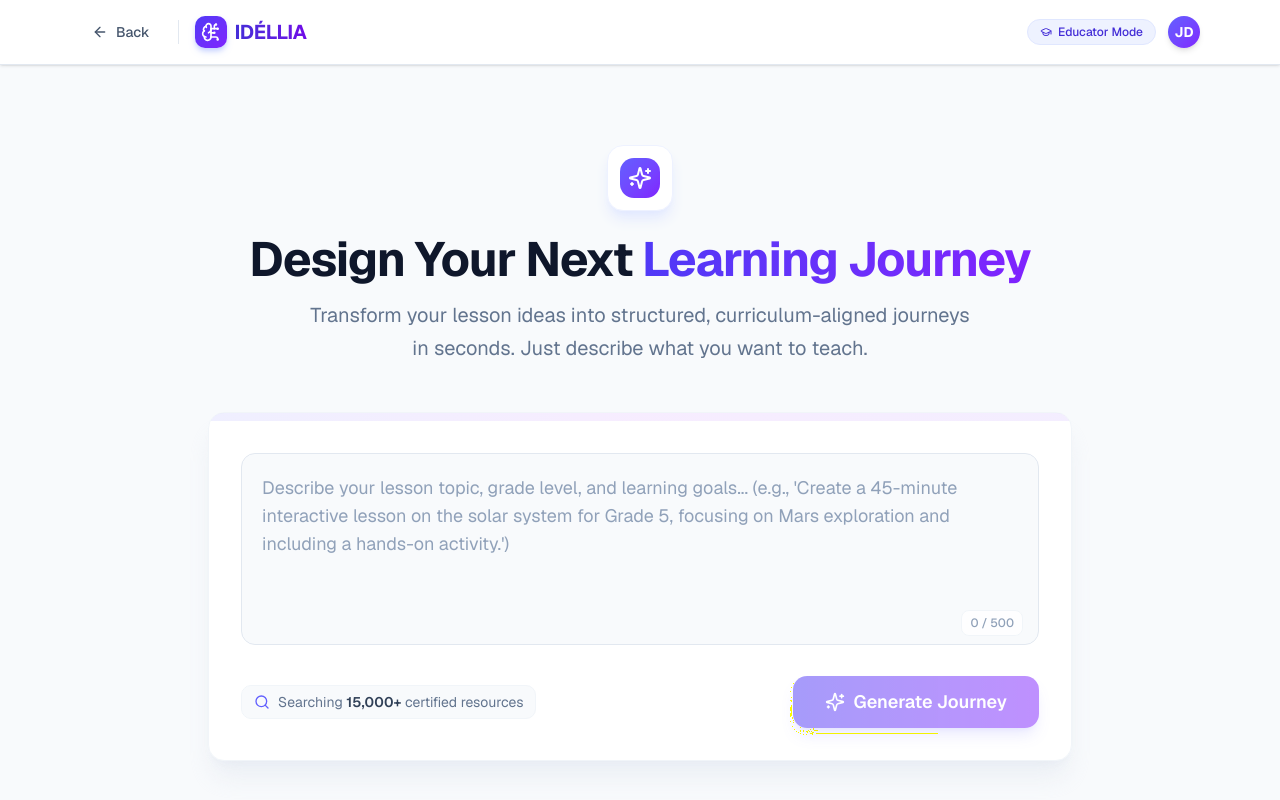
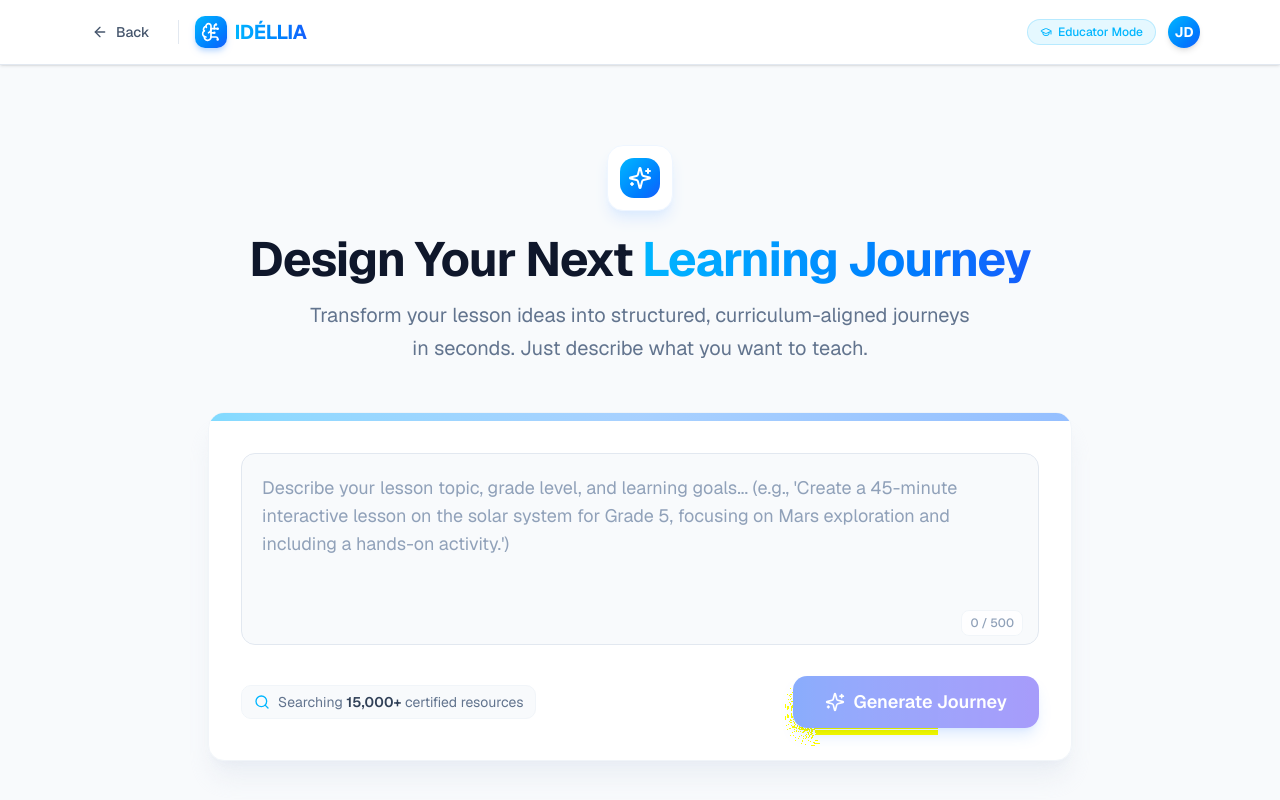
Before and after one commit to abdoulayebinta/skolia, a Next.js app in the folder frontend/: page /educator in a window 1280 px wide. Shown: the top 800 px of the page. Built offline with nearby package versions, Linux system fonts and the light colour scheme.

Commit message:
Auto-save: 2026-01-31 05:14:41

```diff
--- a/frontend/app/educator/page.tsx
+++ b/frontend/app/educator/page.tsx
@@ -45,20 +45,20 @@ export default function EducatorBuilder() {
             </Button>
             <div className="h-6 w-px bg-slate-200 hidden sm:block"></div>
             <div className="flex items-center gap-2 hidden sm:flex">
-              <div className="w-8 h-8 rounded-lg bg-gradient-to-br from-indigo-600 to-violet-600 flex items-center justify-center shadow-md shadow-indigo-200">
+              <div className="w-8 h-8 rounded-lg bg-gradient-to-br from-[#00b6ff] to-blue-600 flex items-center justify-center shadow-md shadow-blue-200">
                 <BrainCircuit className="w-5 h-5 text-white" />
               </div>
-              <span className="font-bold text-xl tracking-tight bg-clip-text text-transparent bg-gradient-to-r from-indigo-700 to-violet-700">
+              <span className="font-bold text-xl tracking-tight bg-clip-text text-transparent bg-gradient-to-r from-[#00b6ff] to-blue-600">
                 IDÉLLIA
               </span>
             </div>
           </div>
           <div className="flex items-center gap-3">
-            <div className="hidden sm:flex items-center px-3 py-1 bg-indigo-50 text-indigo-700 rounded-full text-xs font-medium border border-indigo-100">
+            <div className="hidden sm:flex items-center px-3 py-1 bg-[#00b6ff]/10 text-[#00b6ff] rounded-full text-xs font-medium border border-[#00b6ff]/20">
               <GraduationCap className="w-3 h-3 mr-1.5" />
               Educator Mode
             </div>
-            <div className="w-8 h-8 rounded-full bg-gradient-to-br from-indigo-500 to-violet-600 text-white flex items-center justify-center text-sm font-bold shadow-md">
+            <div className="w-8 h-8 rounded-full bg-gradient-to-br from-[#00b6ff] to-blue-600 text-white flex items-center justify-center text-sm font-bold shadow-md">
               JD
             </div>
           </div>
@@ -69,13 +69,13 @@ export default function EducatorBuilder() {
 
         {/* Hero Section */}
         <div className="text-center mb-12 animate-fade-in-up">
-          <div className="inline-flex items-center justify-center p-3 rounded-2xl bg-white shadow-lg shadow-indigo-100 mb-6 border border-indigo-50">
-            <div className="w-10 h-10 rounded-xl bg-gradient-to-br from-indigo-500 to-violet-600 flex items-center justify-center text-white">
+          <div className="inline-flex items-center justify-center p-3 rounded-2xl bg-white shadow-lg shadow-blue-100 mb-6 border border-blue-50">
+            <div className="w-10 h-10 rounded-xl bg-gradient-to-br from-[#00b6ff] to-blue-600 flex items-center justify-center text-white">
               <Sparkles className="w-6 h-6" />
             </div>
           </div>
           <h1 className="text-4xl sm:text-5xl font-bold text-slate-900 mb-4 tracking-tight">
-            Design Your Next <span className="text-transparent bg-clip-text bg-gradient-to-r from-indigo-600 to-violet-600">Learning Journey</span>
+            Design Your Next <span className="text-transparent bg-clip-text bg-gradient-to-r from-[#00b6ff] to-blue-600">Learning Journey</span>
           </h1>
           <p className="text-slate-500 text-lg sm:text-xl max-w-2xl mx-auto leading-relaxed">
             Transform your lesson ideas into structured, curriculum-aligned journeys in seconds.
@@ -85,7 +85,7 @@ export default function EducatorBuilder() {
 
         {/* Input Card */}
         <div className="bg-white rounded-2xl shadow-xl shadow-slate-200/60 border border-slate-100 overflow-hidden animate-fade-in-up delay-100">
-          <div className="p-1 bg-gradient-to-r from-indigo-500 via-purple-500 to-violet-500 opacity-10"></div>
+          <div className="p-1 bg-gradient-to-r from-[#00b6ff] via-blue-400 to-blue-500 opacity-50"></div>
 
           <div className="p-6 sm:p-8">
             <div className="relative mb-6">
@@ -93,7 +93,7 @@ export default function EducatorBuilder() {
                 value={prompt}
                 onChange={(e) => setPrompt(e.target.value)}
                 placeholder="Describe your lesson topic, grade level, and learning goals... (e.g., 'Create a 45-minute interactive lesson on the solar system for Grade 5, focusing on Mars exploration and including a hands-on activity.')"
-                className="w-full h-48 p-5 text-lg text-slate-700 placeholder:text-slate-400 bg-slate-50 rounded-xl border border-slate-200 focus:border-indigo-500 focus:ring-4 focus:ring-indigo-500/10 outline-none resize-none transition-all duration-200 ease-in-out"
+                className="w-full h-48 p-5 text-lg text-slate-700 placeholder:text-slate-400 bg-slate-50 rounded-xl border border-slate-200 focus:border-[#00b6ff] focus:ring-4 focus:ring-[#00b6ff]/10 outline-none resize-none transition-all duration-200 ease-in-out"
                 maxLength={500}
                 disabled={isGenerating}
               />
@@ -104,7 +104,7 @@ export default function EducatorBuilder() {
 
             <div className="flex flex-col sm:flex-row justify-between items-center gap-4">
               <div className="flex items-center text-sm text-slate-500 bg-slate-50 px-3 py-1.5 rounded-lg border border-slate-100">
-                <Search className="w-4 h-4 mr-2 text-indigo-500" />
+                <Search className="w-4 h-4 mr-2 text-[#00b6ff]" />
                 <span>Searching <span className="font-semibold text-slate-700">15,000+</span> certified resources</span>
               </div>
 
@@ -113,7 +113,7 @@ export default function EducatorBuilder() {
                 disabled={!prompt.trim() || isGenerating}
                 isLoading={isGenerating}
                 size="lg"
-                className="w-full sm:w-auto px-8 py-3 bg-gradient-to-r from-indigo-600 to-violet-600 hover:from-indigo-700 hover:to-violet-700 text-white shadow-lg shadow-indigo-500/25 border-0 rounded-xl font-semibold transition-all transform hover:scale-[1.02] active:scale-[0.98]"
+                className="w-full sm:w-auto px-8 py-3 bg-gradient-to-r from-[#00b6ff] to-blue-600 hover:from-[#00a0e0] hover:to-blue-700 text-white shadow-lg shadow-[#00b6ff]/25 border-0 rounded-xl font-semibold transition-all transform hover:scale-[1.02] active:scale-[0.98]"
               >
                 {!isGenerating && <Sparkles className="w-5 h-5 mr-2" />}
                 {isGenerating ? 'Crafting Journey...' : 'Generate Journey'}
@@ -138,9 +138,9 @@ export default function EducatorBuilder() {
               <button
                 key={i}
                 onClick={() => setPrompt(s)}
-                className="group flex items-center p-4 bg-white rounded-xl border border-slate-200 hover:border-indigo-300 hover:shadow-md hover:shadow-indigo-100 transition-all duration-200 text-left"
+                className="group flex items-center p-4 bg-white rounded-xl border border-slate-200 hover:border-[#00b6ff]/50 hover:shadow-md hover:shadow-blue-100 transition-all duration-200 text-left"
               >
-                <div className="w-10 h-10 rounded-lg bg-indigo-50 text-indigo-600 flex items-center justify-center mr-4 group-hover:bg-indigo-600 group-hover:text-white transition-colors duration-200">
+                <div className="w-10 h-10 rounded-lg bg-[#00b6ff]/10 text-[#00b6ff] flex items-center justify-center mr-4 group-hover:bg-[#00b6ff] group-hover:text-white transition-colors duration-200">
                   {i % 2 === 0 ? <BookOpen className="w-5 h-5" /> : <Clock className="w-5 h-5" />}
                 </div>
                 <span className="text-slate-600 font-medium group-hover:text-slate-900 transition-colors">
```
